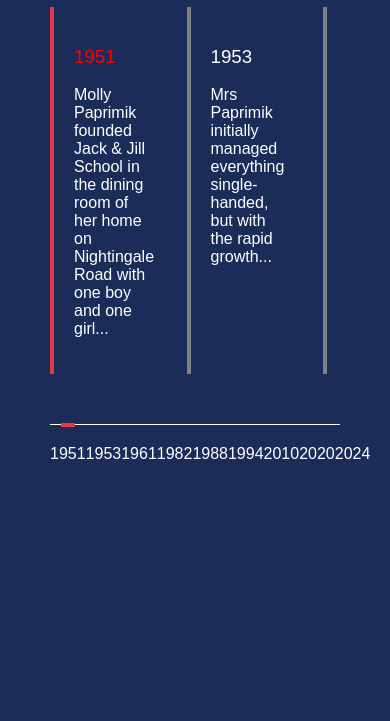
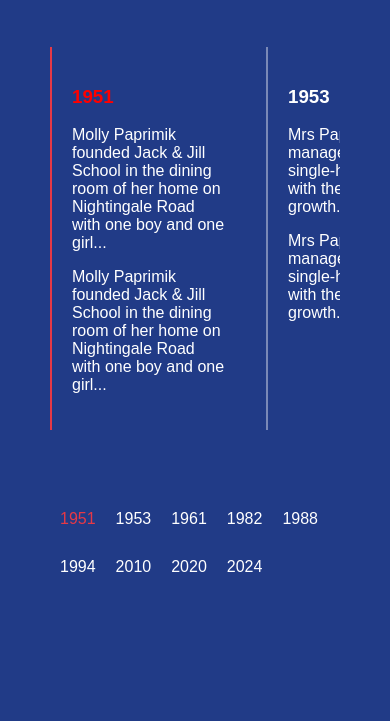
Before and after one commit to asadullahamjad/history-project, a plain HTML site: page index.html in a window 390 px wide. Shown: the part 123-844 px from the top of the page. Drawn offline with Linux system fonts and the light colour scheme.

Commit message:
Make the full design responsive and functional

```diff
--- a/index.html
+++ b/index.html
@@ -8,10 +8,11 @@
     <style>
         body {
             font-family: Arial, sans-serif;
-            background-color: #1C2C59;
+            background-color: #213B87;
             color: white;
             margin: 0;
             padding: 0;
+            box-sizing: border-box;
         }
 
         .container {
@@ -20,51 +21,53 @@
 
         .timeline {
             display: flex;
+            flex-wrap: wrap;
             justify-content: space-between;
             align-items: center;
-            border-top: 1px solid #fff;
+            border-top: 2px solid #fff;
             padding-top: 20px;
             margin-top: 50px;
+            position: relative;
         }
-
 
         .timeline-item {
             text-align: center;
-            flex: 1;
             color: #fff;
             cursor: pointer;
             position: relative;
             transition: color 0.3s ease;
+            margin-bottom: 10px;
+            flex: 1;
+            padding: 10px;
         }
+
         .timeline-item.active::after {
             content: '';
             position: absolute;
-            top: -22px;
+            top: -25px;
             left: 50%;
             transform: translateX(-50%);
             width: 40%;
-            height: 4px;
+            height: 7px;
             background-color: #E63946;
             color: #E63946;
         }
 
+        .timeline-item.active {
+            color: #E63946;
+        }
 
         .events {
             display: flex;
             transition: transform 0.3s ease-in-out;
-            width: calc(100%);
-            /* Account for buttons */
             overflow: hidden;
         }
 
         .event {
-            width: 25%;
-            background-color: #1C2C59;
-            border-left: 4px solid gray;
+            background-color: #213B87;
+            border-left: 2px solid rgb(255, 255, 255, .4);
             padding: 20px;
             color: #fff;
-            flex: 0 0 calc(22% - 20px);
-            /* Show 4 blocks at a time */
             margin-right: 20px;
             transition: background-color 0.3s ease, border-color 0.3s ease;
         }
@@ -72,60 +75,145 @@
         .event.active {
             border-color: #E63946;
         }
-        .heading{
+
+        .heading {
             color: white;
-            font-weight: normal;
+            font-weight: 700;
         }
-        .heading.active{
+
+        .heading.active {
             color: red;
+        }
+
+        .arrow {
+            position: absolute;
+            top: -21px;
+            right: -5px;
+            font-size: 30px;
         }
 
         .event h3 {
             color: white;
-            /* Updated to ensure contrast on active */
+        }
+
+        /* Responsive Design */
+
+        @media (min-width: 1024px) {
+            .event {
+                flex: 0 0 calc(22% - 20px);
+            }
+
+            .timeline-item {
+                flex: 0 0 calc(9% - 10px);
+            }
+        }
+
+        @media (max-width: 1024px) {
+            .event {
+                flex: 0 0 calc(30% - 20px);
+            }
+
+            .timeline-item {
+                flex: 0 0 calc(9% - 10px);
+            }
+        }
+
+        @media (max-width: 768px) {
+            .event {
+                flex: 0 0 calc(35% - 20px);
+            }
+
+            .timeline-item {
+                flex: 0 0 calc(7% - 10px);
+            }
+        }
+
+        @media (max-width: 600px) {
+            .event {
+                flex: 0 0 calc(60% - 20px);
+            }
+
+            .timeline {
+                justify-content: flex-start;
+                border-top: none;
+            }
+
+            .timeline-item {
+                flex: 0 0 calc(10% - 10px);
+            }
+
+            .timeline-item.active::after {
+                content: '';
+                position: absolute;
+                top: -10px;
+                left: 50%;
+                transform: translateX(-50%);
+                width: 40%;
+                height: 4px;
+                background-color: transparent;
+                color: transparent;
+            }
+
+            .arrow {
+                display: none;
+            }
+
+            .timeline-item.active {
+                color: #E63946;
+            }
         }
     </style>
 </head>
 
 <body>
     <div class="container">
-        <h1>History</h1>
+        <h1 style="padding-bottom: 40px; text-transform: uppercase;">History</h1>
         <div class="events">
             <div class="event active" data-year="1951">
                 <h3 class="heading active">1951</h3>
+                <p>Molly Paprimik founded Jack & Jill School in the dining room of her home on Nightingale Road with one
+                    boy and one girl...</p>
                 <p>Molly Paprimik founded Jack & Jill School in the dining room of her home on Nightingale Road with one
                     boy and one girl...</p>
             </div>
             <div class="event" data-year="1953">
                 <h3 class="heading">1953</h3>
                 <p>Mrs Paprimik initially managed everything single-handed, but with the rapid growth...</p>
+                <p>Mrs Paprimik initially managed everything single-handed, but with the rapid growth...</p>
             </div>
             <div class="event" data-year="1961">
                 <h3 class="heading">1961</h3>
+                <p>Continued rapid growth in numbers meant that Mrs Paprimik could no longer accommodate...</p>
                 <p>Continued rapid growth in numbers meant that Mrs Paprimik could no longer accommodate...</p>
             </div>
             <div class="event" data-year="1982">
                 <h3 class="heading">1982</h3>
                 <p>New facilities were added to support the growing number of students...</p>
+                <p>New facilities were added to support the growing number of students...</p>
             </div>
             <div class="event" data-year="1988">
                 <h3 class="heading">1988</h3>
+                <p>New facilities were added to support the growing number of students...</p>
                 <p>New facilities were added to support the growing number of students...</p>
             </div>
             <div class="event" data-year="1994">
                 <h3 class="heading">1994</h3>
                 <p>New facilities were added to support the growing number of students...</p>
+                <p>New facilities were added to support the growing number of students...</p>
             </div>
             <div class="event" data-year="2010">
                 <h3 class="heading">2010</h3>
+                <p>New facilities were added to support the growing number of students...</p>
                 <p>New facilities were added to support the growing number of students...</p>
             </div>
             <div class="event" data-year="2020">
                 <h3 class="heading">2020</h3>
                 <p>New facilities were added to support the growing number of students...</p>
+                <p>New facilities were added to support the growing number of students...</p>
             </div>
             <div class="event" data-year="2024">
                 <h3 class="heading">2024</h3>
+                <p>New facilities were added to support the growing number of students...</p>
                 <p>New facilities were added to support the growing number of students...</p>
             </div>
         </div>
@@ -139,12 +227,13 @@
             <div class="timeline-item" data-year="2010">2010</div>
             <div class="timeline-item" data-year="2020">2020</div>
             <div class="timeline-item" data-year="2024">2024</div>
+            <div class="arrow">&rarr;</div>
         </div>
     </div>
 
     <script>
-       // Function to handle timeline item clicks
-       document.querySelectorAll('.timeline-item').forEach(item => {
+        // Function to handle timeline item clicks
+        document.querySelectorAll('.timeline-item').forEach(item => {
             item.addEventListener('click', function () {
                 const year = this.getAttribute('data-year');
 
```
